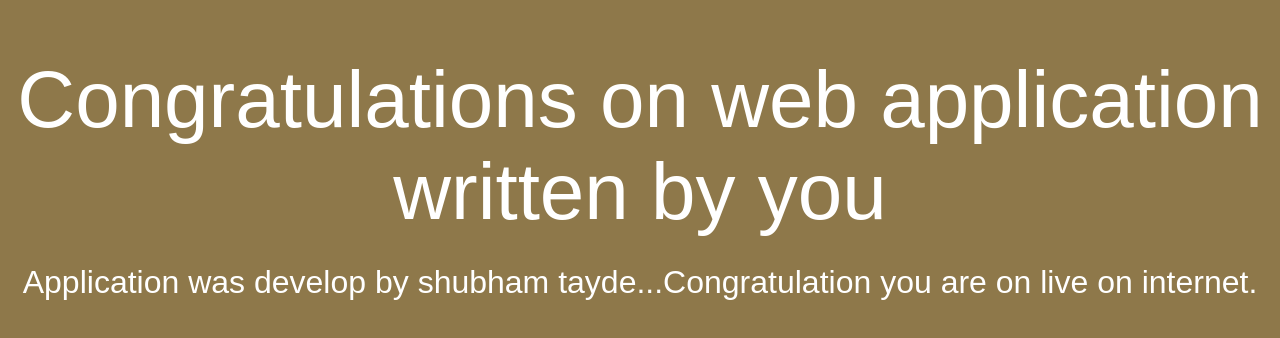
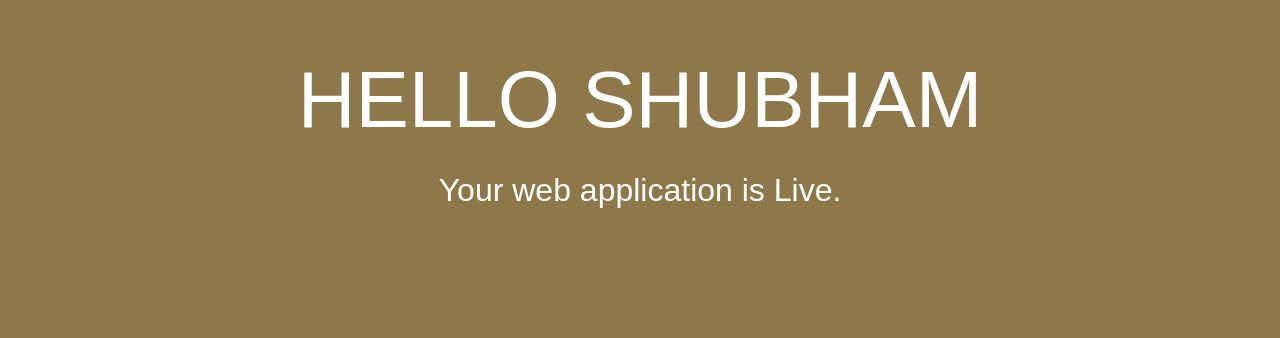
Before and after one commit to Devshubh3477/s3-deploy-app, a plain HTML site: page index.html in a window 1280 px wide. Drawn offline with Linux system fonts and the light colour scheme.

Commit message:
code changes

```diff
--- a/index.html
+++ b/index.html
@@ -26,8 +26,8 @@
 </head>
 <body>
   <div align="center">
-    <h1>Congratulations on web application written by you</h1>
-    <h2>Application was develop by shubham tayde...Congratulation you are on live on internet.</h2>
+    <h1>HELLO SHUBHAM</h1>
+    <h2>Your web application is Live.</h2>
   </div>
 </body>
 </html>
```
